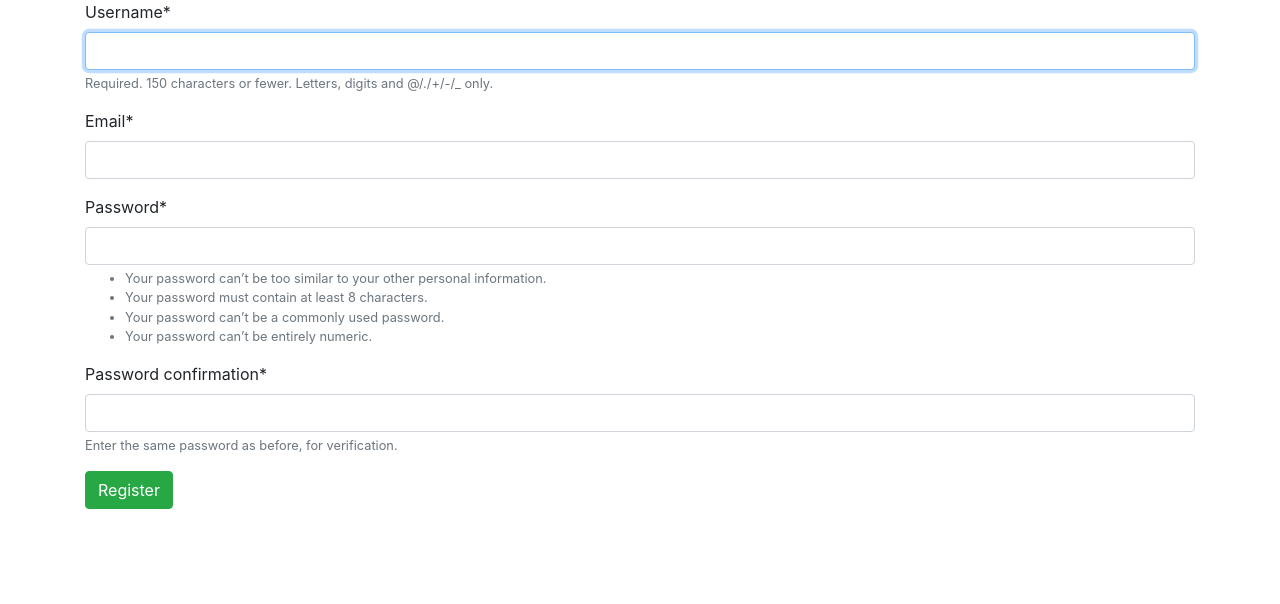
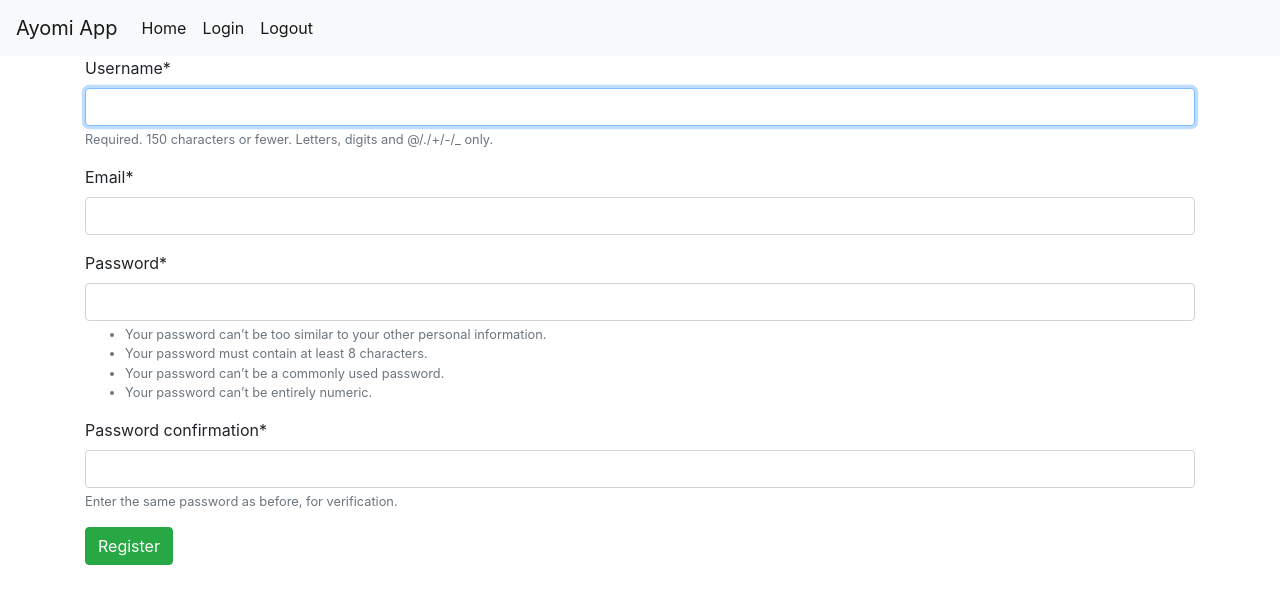
Before and after one commit to thomas-chastaingt/ayomi-django, a Django app: page / in a window 1280 px wide. Shown: the top 604 px of the page. Run offline with Django 3.2, Linux system fonts and the light colour scheme; some libraries are stand-ins or nearby versions.

Commit message:
add main tools

```diff
--- a/main/templates/main/main.html
+++ b/main/templates/main/main.html
@@ -1,12 +1,36 @@
 <!DOCTYPE html>
 <html lang="en">
+
 <head>
     <meta charset="UTF-8">
     <meta name="viewport" content="width=device-width, initial-scale=1.0">
     <link rel="stylesheet" href="https://stackpath.bootstrapcdn.com/bootstrap/4.5.2/css/bootstrap.min.css">
     <title>Ayomi App</title>
 </head>
+
 <body>
+    <nav class="navbar navbar-expand-lg navbar-light bg-light">
+        <a class="navbar-brand" href="#">Ayomi App</a>
+        <button class="navbar-toggler" type="button" data-toggle="collapse" data-target="#navbarNav"
+            aria-controls="navbarNav" aria-expanded="false" aria-label="Toggle navigation">
+            <span class="navbar-toggler-icon"></span>
+        </button>
+        <div class="collapse navbar-collapse" id="navbarNav">
+            <ul class="navbar-nav">
+                <li class="nav-item active">
+                    <a class="nav-link" href="#">Home<span class="sr-only">(current)</span></a>
+                </li>
+                <li class="nav-item active">
+                    <a class="nav-link" href="#">Login <span class="sr-only">(current)</span></a>
+                </li>
+                <li class="nav-item active">
+                    <a class="nav-link" href="#">Logout<span class="sr-only">(current)</span></a>
+                </li>
+            </ul>
+        </div>
+    </nav>
+    <script src="https://stackpath.bootstrapcdn.com/bootstrap/4.5.2/js/bootstrap.min.js"></script>
+    <script src="https://stackpath.bootstrapcdn.com/bootstrap/4.5.2/js/bootstrap.bundle.min.js"></script>
+</body>
 
-</body>
 </html>
--- a/register/templates/register/register.html
+++ b/register/templates/register/register.html
@@ -3,12 +3,10 @@
 
 {% block content %}
 <div class="container">
-    <div class="register_form_area">
-        <form method="POST" class="form-group" action="">
-            {% csrf_token %}
-            {{ form|crispy }}
-            <button type="submit" class="btn btn-success">Register</button>
-        </form>
-    </div>
+    <form method="POST" class="form-group" action="">
+        {% csrf_token %}
+        {{ form|crispy }}
+        <button type="submit" class="btn btn-success">Register</button>
+    </form>
 </div>
 {% endblock %}
```
